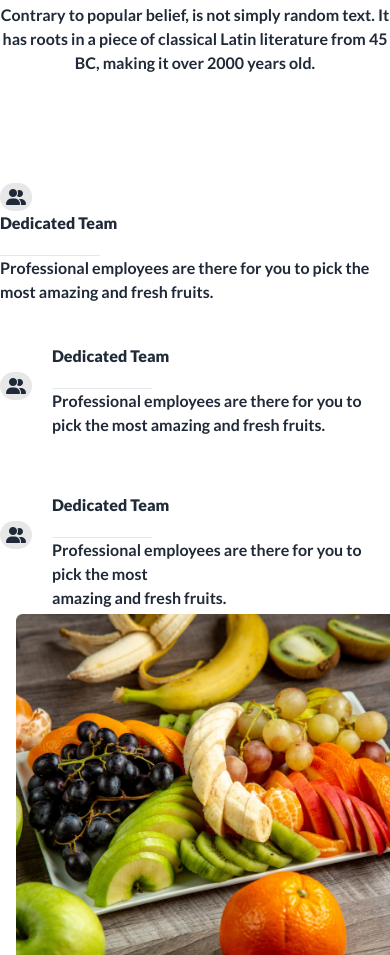
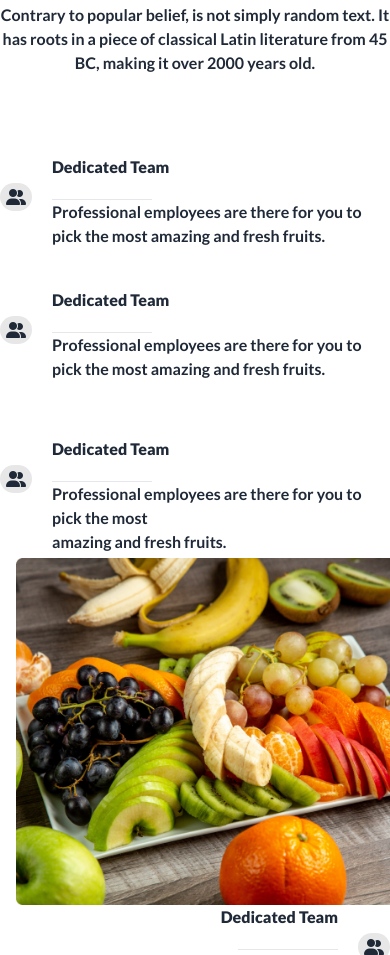
Before and after one commit to Git-Ratikul-Islam/Fruit-Burst-assignment-3, a plain HTML site: page index.html in a window 390 px wide. Shown: the part 4944-5899 px from the top of the page. Drawn offline with nearby package versions, Linux system fonts and the light colour scheme.

Commit message:
final-push

```diff
--- a/index.html
+++ b/index.html
@@ -600,7 +600,7 @@
                   </div>
                   <div class="grid grid-cols-1 lg:grid-cols-3 mt-20">
                         <div class=" grid grid-rows-1 ">
-                              <div class=" lg:flex lg:gap-5 ">
+                              <div class=" flex gap-5 ">
                                     <div>
                                           <i class=" fa-solid fa-user-group bg-[#1212121A] p-1.5 rounded-full mt-7"></i>
                                     </div>
```
